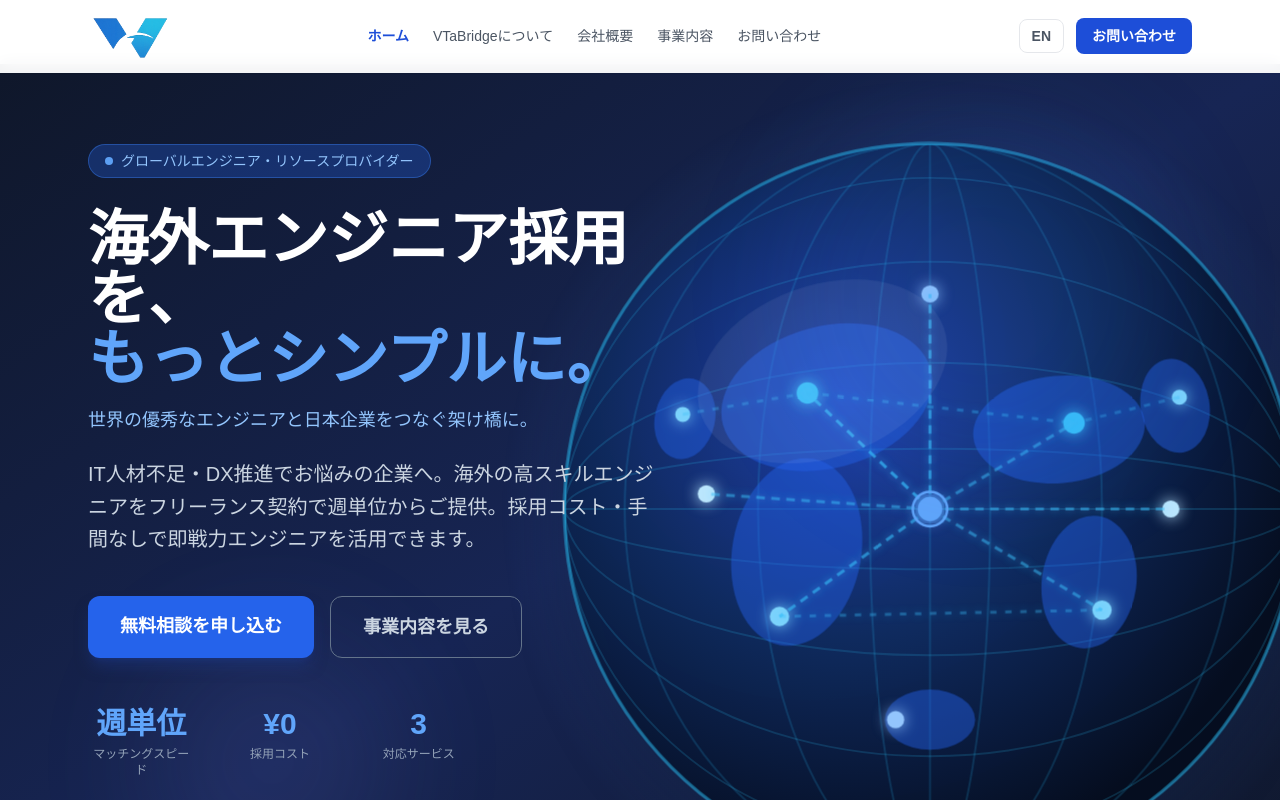
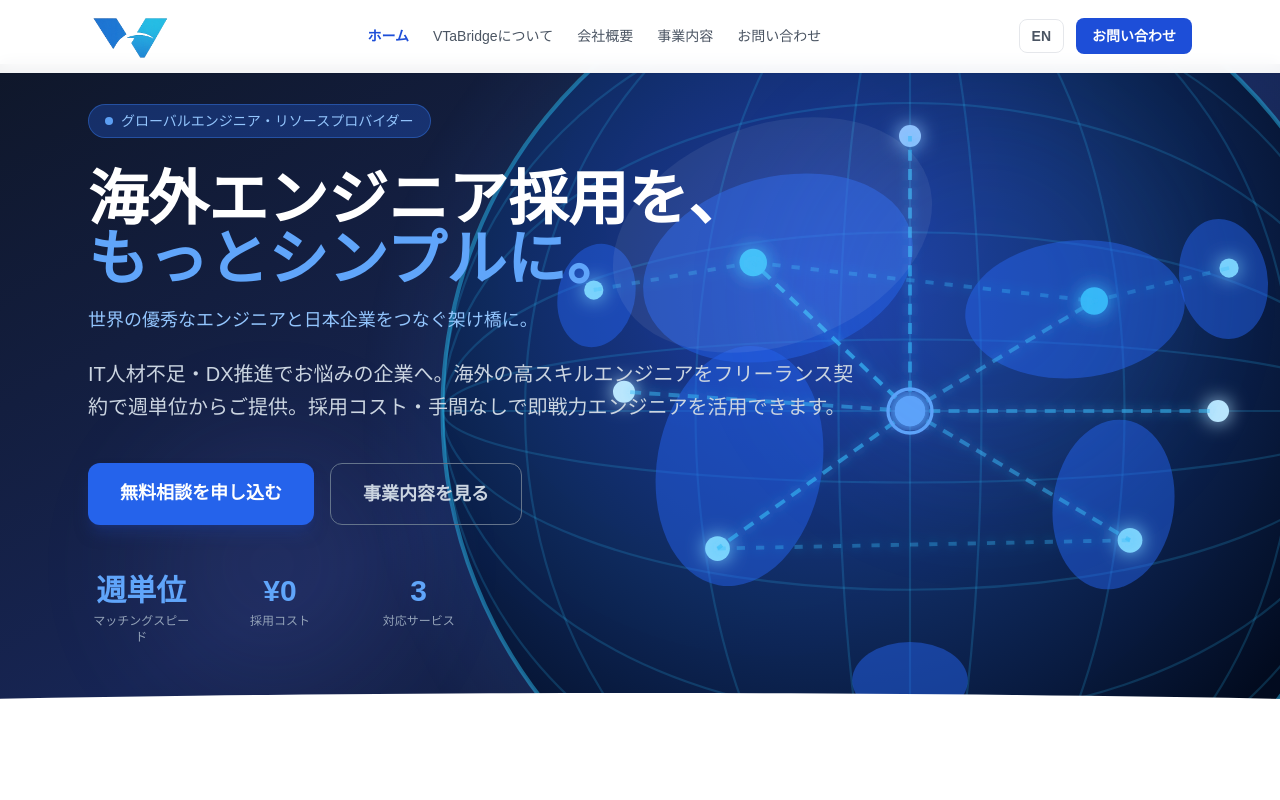
Before and after one commit to TakeTouhu/TTakaTouhu, a Next.js app: page / in a window 1280 px wide. Shown: the top 800 px of the page. Built offline with nearby package versions, Linux system fonts and the light colour scheme.

Commit message:
Shrink hero section vertical padding so globe fills more of the viewport
Co-Authored-By: Claude Sonnet 4.6 <noreply@anthropic.com>
Claude-Session: https://claude.ai/code/session_013xEJ6W92Lm2WUzafBKmkiC

```diff
--- a/app/page.tsx
+++ b/app/page.tsx
@@ -89,20 +89,22 @@ export default function Home() {
     <div className="min-h-screen bg-white">
       {/* Hero */}
       <section className="bg-gradient-to-br from-slate-900 via-blue-950 to-slate-900 text-white overflow-hidden relative">
-        {/* Globe — absolutely positioned so it doesn't change hero height */}
+        {/* Globe — absolutely positioned, entire SVG spins on Y axis */}
         <div
           className="absolute right-0 top-0 bottom-0 hidden lg:flex items-center pointer-events-none"
-          style={{ perspective: '1400px', paddingRight: '0', marginRight: '-80px' }}
+          style={{ perspective: '1600px', marginRight: '-180px' }}
         >
-          <svg width="860" height="860" viewBox="0 0 400 400" xmlns="http://www.w3.org/2000/svg" className="drop-shadow-2xl">
+          {/* Spinning wrapper — rotates the WHOLE globe */}
+          <div style={{ animation: 'globeYSpin 22s linear infinite', flexShrink: 0 }}>
+            <svg width="1100" height="1100" viewBox="0 0 400 400" xmlns="http://www.w3.org/2000/svg">
               <defs>
-              <radialGradient id="globeGrad" cx="38%" cy="35%" r="65%">
-                <stop offset="0%" stopColor="#1e40af" stopOpacity="0.9" />
-                <stop offset="50%" stopColor="#0f2a5e" stopOpacity="0.95" />
-                <stop offset="100%" stopColor="#050d1f" stopOpacity="1" />
+                <radialGradient id="globeGrad" cx="40%" cy="36%" r="64%">
+                  <stop offset="0%" stopColor="#1e40af" stopOpacity="0.92" />
+                  <stop offset="55%" stopColor="#0f2a5e" stopOpacity="0.96" />
+                  <stop offset="100%" stopColor="#020b1f" stopOpacity="1" />
                 </radialGradient>
                 <radialGradient id="glowGrad" cx="50%" cy="50%" r="50%">
-                <stop offset="0%" stopColor="#3b82f6" stopOpacity="0.4" />
+                  <stop offset="0%" stopColor="#3b82f6" stopOpacity="0.45" />
                   <stop offset="100%" stopColor="#3b82f6" stopOpacity="0" />
                 </radialGradient>
                 <filter id="glow3d">
@@ -117,45 +119,33 @@ export default function Home() {
                   <circle cx="200" cy="200" r="170" />
                 </clipPath>
                 <style>{`
-                @keyframes globe3dSpin {
+                  @keyframes globeYSpin {
                     from { transform: rotateY(0deg); }
                     to   { transform: rotateY(360deg); }
-                }
-                .globe-surface-3d {
-                  animation: globe3dSpin 22s linear infinite;
-                  transform-box: fill-box;
-                  transform-origin: center;
                   }
                 `}</style>
               </defs>
 
               {/* Outer glow */}
               <circle cx="200" cy="200" r="200" fill="url(#glowGrad)" />
-
               {/* Globe body */}
               <circle cx="200" cy="200" r="170" fill="url(#globeGrad)" />
 
-            {/* Latitude lines — static */}
-            <g clipPath="url(#globeClip3d)" stroke="#29b5e8" strokeOpacity="0.18" strokeWidth="0.9" fill="none">
-              <ellipse cx="200" cy="200" rx="170" ry="28" />
-              <ellipse cx="200" cy="200" rx="170" ry="68" />
-              <ellipse cx="200" cy="200" rx="170" ry="115" />
-              <ellipse cx="200" cy="200" rx="170" ry="154" />
+              {/* Grid lines */}
+              <g clipPath="url(#globeClip3d)" stroke="#29b5e8" strokeOpacity="0.2" strokeWidth="0.8" fill="none">
+                <ellipse cx="200" cy="200" rx="170" ry="26" />
+                <ellipse cx="200" cy="200" rx="170" ry="65" />
+                <ellipse cx="200" cy="200" rx="170" ry="112" />
+                <ellipse cx="200" cy="200" rx="170" ry="152" />
                 <line x1="30" y1="200" x2="370" y2="200" />
-            </g>
-
-            {/* 3D rotating surface */}
-            <g className="globe-surface-3d" clipPath="url(#globeClip3d)">
-              {/* Longitude lines */}
-              <g stroke="#29b5e8" strokeOpacity="0.2" strokeWidth="0.9" fill="none">
-                <ellipse cx="200" cy="200" rx="28" ry="170" />
-                <ellipse cx="200" cy="200" rx="80" ry="170" />
-                <ellipse cx="200" cy="200" rx="142" ry="170" />
+                <ellipse cx="200" cy="200" rx="26" ry="170" />
+                <ellipse cx="200" cy="200" rx="78" ry="170" />
+                <ellipse cx="200" cy="200" rx="140" ry="170" />
                 <line x1="200" y1="30" x2="200" y2="370" />
               </g>
 
-              {/* Continent shapes */}
-              <g fill="#2563eb" fillOpacity="0.45">
+              {/* Continents */}
+              <g clipPath="url(#globeClip3d)" fill="#2563eb" fillOpacity="0.5">
                 <ellipse cx="152" cy="148" rx="50" ry="33" transform="rotate(-15 152 148)" />
                 <ellipse cx="138" cy="220" rx="30" ry="44" transform="rotate(10 138 220)" />
                 <ellipse cx="260" cy="163" rx="40" ry="25" transform="rotate(-5 260 163)" />
@@ -173,14 +163,13 @@ export default function Home() {
                 <circle cx="130" cy="250" r="4.5" fill="#7dd3fc" />
                 <circle cx="280" cy="247" r="4.5" fill="#7dd3fc" />
                 <circle cx="200" cy="100" r="4" fill="#93c5fd" />
-                <circle cx="184" cy="298" r="4" fill="#93c5fd" />
                 <circle cx="96" cy="193" r="4" fill="#bae6fd" />
                 <circle cx="312" cy="200" r="4" fill="#bae6fd" />
                 <circle cx="316" cy="148" r="3.5" fill="#7dd3fc" />
                 <circle cx="85" cy="156" r="3.5" fill="#7dd3fc" />
               </g>
 
-              {/* Network connection lines */}
+              {/* Connection lines */}
               <g filter="url(#softglow3d)" stroke="#38bdf8" strokeWidth="1.4" fill="none">
                 <line x1="200" y1="200" x2="143" y2="146" strokeDasharray="4,3" strokeOpacity="0.7">
                   <animate attributeName="strokeOpacity" values="0.7;0.15;0.7" dur="2.5s" repeatCount="indefinite" />
@@ -216,15 +205,12 @@ export default function Home() {
                   <animate attributeName="strokeOpacity" values="0.05;0.3;0.05" dur="4.2s" repeatCount="indefinite" />
                 </line>
               </g>
-            </g>
 
-            {/* Globe border — static */}
-            <circle cx="200" cy="200" r="170" fill="none" stroke="#29b5e8" strokeOpacity="0.55" strokeWidth="1.5" />
-
-            {/* Highlight — static */}
+              {/* Border */}
+              <circle cx="200" cy="200" r="170" fill="none" stroke="#29b5e8" strokeOpacity="0.5" strokeWidth="1.5" />
+              {/* Highlight */}
               <ellipse cx="150" cy="136" rx="60" ry="40" fill="white" fillOpacity="0.07" transform="rotate(-20 150 136)" />
-
-            {/* Pulse ring — static */}
+              {/* Pulse */}
               <circle cx="200" cy="200" r="8" fill="none" stroke="#60a5fa" strokeWidth="1.2">
                 <animate attributeName="r" values="8;26;8" dur="2.5s" repeatCount="indefinite" />
                 <animate attributeName="strokeOpacity" values="0.7;0;0.7" dur="2.5s" repeatCount="indefinite" />
@@ -234,15 +220,16 @@ export default function Home() {
               </circle>
             </svg>
           </div>
+        </div>
 
-        <div className="max-w-6xl mx-auto px-6 pt-20 pb-28 relative">
+        <div className="max-w-6xl mx-auto px-6 pt-10 pb-12 relative">
           <div className="absolute inset-0 opacity-10 pointer-events-none">
             <div className="absolute top-10 right-10 w-96 h-96 bg-blue-500 rounded-full blur-3xl" />
             <div className="absolute bottom-0 left-20 w-64 h-64 bg-indigo-400 rounded-full blur-3xl" />
           </div>
           <div className="relative">
-            {/* Left: text */}
-            <div className="max-w-xl">
+            {/* Left: text — restored to original max-w-3xl */}
+            <div className="max-w-3xl">
               <div className="inline-flex items-center gap-2 bg-blue-600/30 border border-blue-500/40 rounded-full px-4 py-1.5 text-sm text-blue-300 mb-8">
                 <span className="w-2 h-2 bg-blue-400 rounded-full animate-pulse" />
                 {t('グローバルエンジニア・リソースプロバイダー', 'Global Engineer Resource Provider')}
```
Lines whose indentation alone changed are shown as unchanged.
